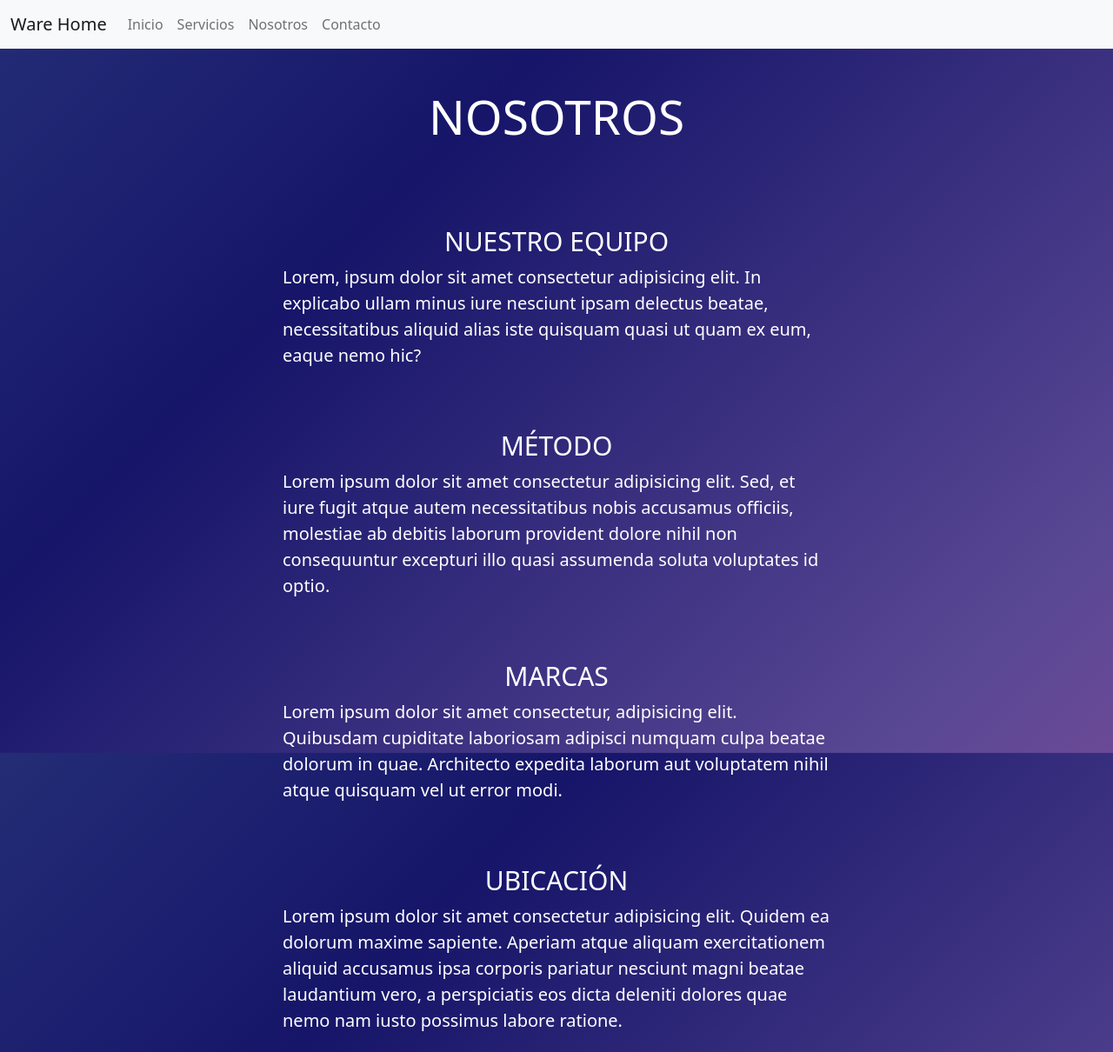
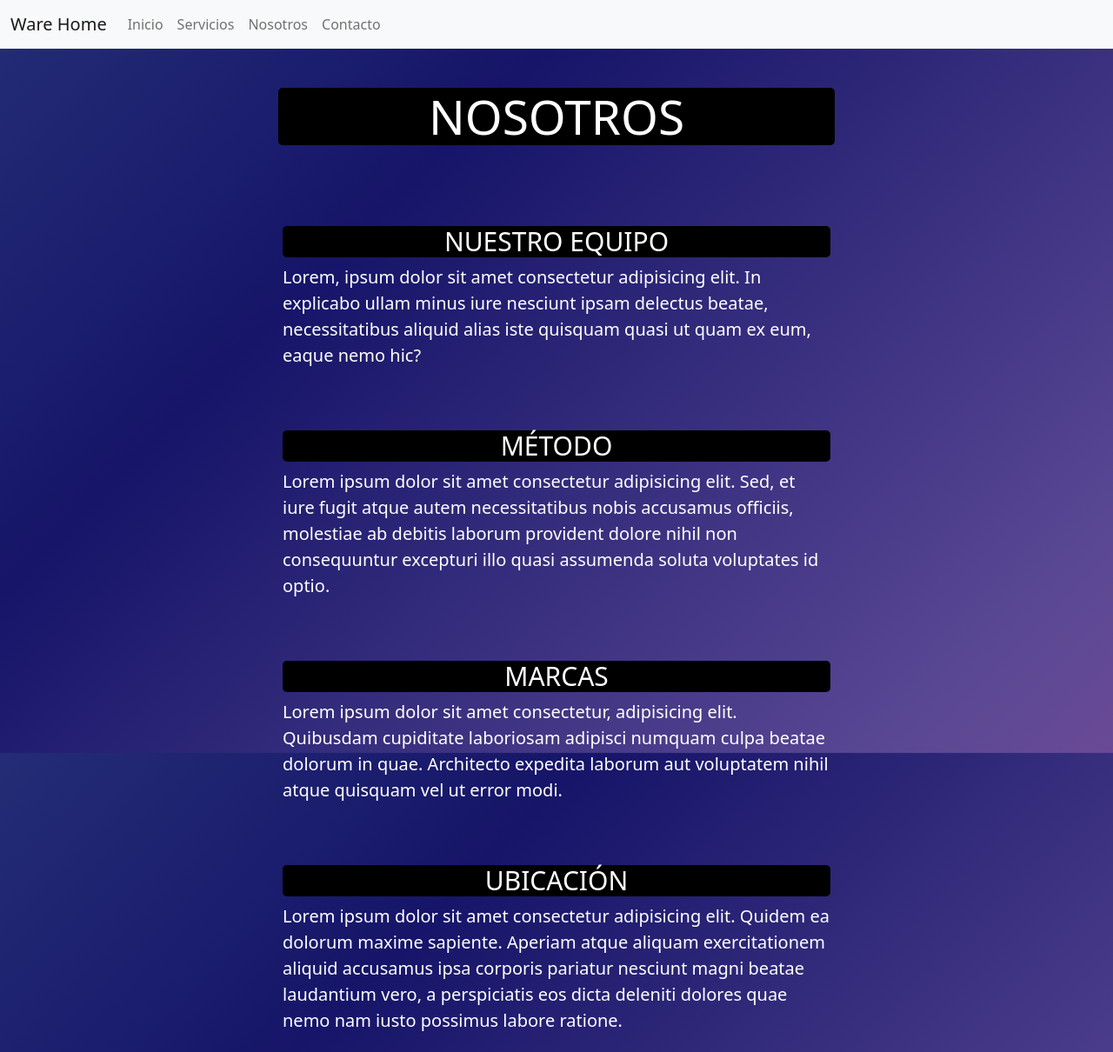
Before and after one commit to Lucas-Meurzet/mi_repositorio, a website: page nosotros.html in a window 1280 px wide. Shown: the whole page at 87% size. Drawn offline with nearby package versions, Linux system fonts and the light colour scheme.

Commit message:
stilos nosotros

```diff
--- a/css/styles.css
+++ b/css/styles.css
@@ -100,6 +100,8 @@ padding: 5vh;
   text-transform: uppercase;
   text-align: center;
   color: white;
+  background-color: black;
+  border-radius: 5px;
 }
 
 .nosotros{
@@ -111,6 +113,8 @@ color: white;
 text-transform: uppercase;
 text-align: center;
 margin-top: 80px;
+background-color: black;
+border-radius: 5px;
 }
 .nosotros p{
   justify-content: center;
@@ -127,6 +131,8 @@ color: white;
 text-transform: uppercase;
 text-align: center;
 margin-top: 45px;
+background-color: black;
+border-radius: 5px;
 }
 .metodo p{
   justify-content: center;
@@ -143,6 +149,8 @@ color: white;
 text-transform: uppercase;
 text-align: center;
 margin-top: 45px;
+background-color: black;
+border-radius: 5px;
 }
 .marcas p{
   justify-content: center;
@@ -159,6 +167,8 @@ color: white;
 text-transform: uppercase;
 text-align: center;
 margin-top: 45px;
+background-color: black;
+border-radius: 5px;
 }
 .ubicación p{
   justify-content: center;
```
